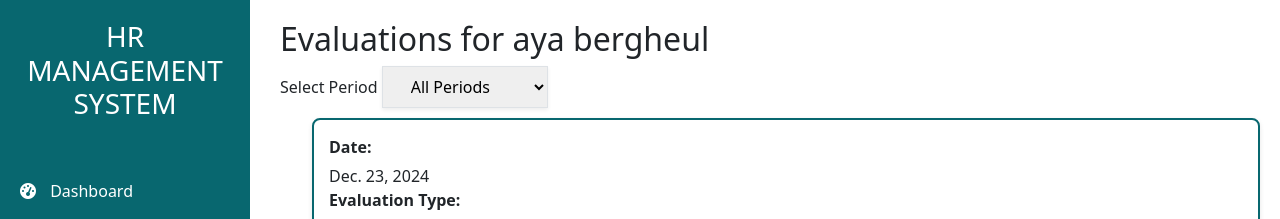
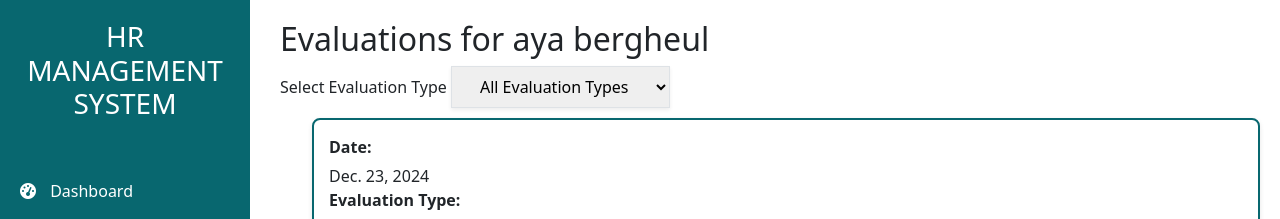
Before and after one commit to Ayabergh/Rh_Project, a Django app: page /personnels/1/evaluations/ in a window 1280 px wide. Shown: the top 219 px of the page. Run offline with Django 5.2, Linux system fonts and the light colour scheme; data comes from the database, SQL or seed files in the repository; some libraries are stand-ins or nearby versions.

Commit message:
Gestion du Personnel +Évaluation des performances

```diff
--- a/project/app/templates/evaluations/evaluations.html
+++ b/project/app/templates/evaluations/evaluations.html
@@ -72,11 +72,11 @@
     <h2>Evaluations for {{ employee.name }}</h2>
 
     <form method="get" action="" class="flex justify-center items-center space-x-4">
-        <label for="period" class="text-lg font-medium text-gray-700">Select Period</label>
-        <select name="period" id="period" onchange="this.form.submit()" class="px-4 py-2 border border-gray-300 rounded-md shadow-sm focus:outline-none focus:ring-2 focus:ring-blue-500 focus:border-blue-500">
-            <option value="">All Periods</option>
-            <option value="annual">Annual</option>
-            <option value="semi_annual">Semi-Annual</option>
+        <label for="evaluation_type" class="text-lg font-medium text-gray-700">Select Evaluation Type</label>
+        <select name="evaluation_type" id="evaluation_type" onchange="this.form.submit()" class="px-4 py-2 border border-gray-300 rounded-md shadow-sm focus:outline-none focus:ring-2 focus:ring-blue-500 focus:border-blue-500">
+            <option value="">All Evaluation Types</option>
+            <option value="Annual" {% if request.GET.evaluation_type == 'Annual' %}selected{% endif %}>Annual</option>
+            <option value="Semi-Annual" {% if request.GET.evaluation_type == 'Semi-Annual' %}selected{% endif %}>Semi-Annual</option>
         </select>
     </form>
 
--- a/project/app/views.py
+++ b/project/app/views.py
@@ -76,6 +76,17 @@
 
     return render(request, 'evaluations/add_evaluation.html', {'form': form, 'employee': employee})
 
+def evaluation_list(request):
+    evaluations = Evaluation.objects.all()
+
+    # Filter by evaluation_type if selected
+    evaluation_type = request.GET.get('evaluation_type')
+    if evaluation_type:
+        evaluations = evaluations.filter(evaluation_type=evaluation_type)
+
+    # Render the filtered evaluations
+    return render(request, 'evaluation_list.html', {'evaluations': evaluations})
+
 
 def evaluation_report(request, evaluation_id):
     evaluation = get_object_or_404(Evaluation, id=evaluation_id)
```
Also changed, not shown: 1 other file.
